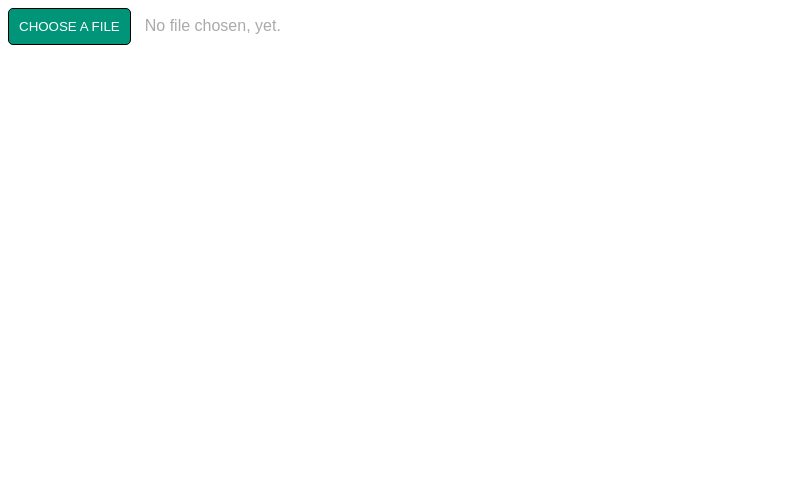
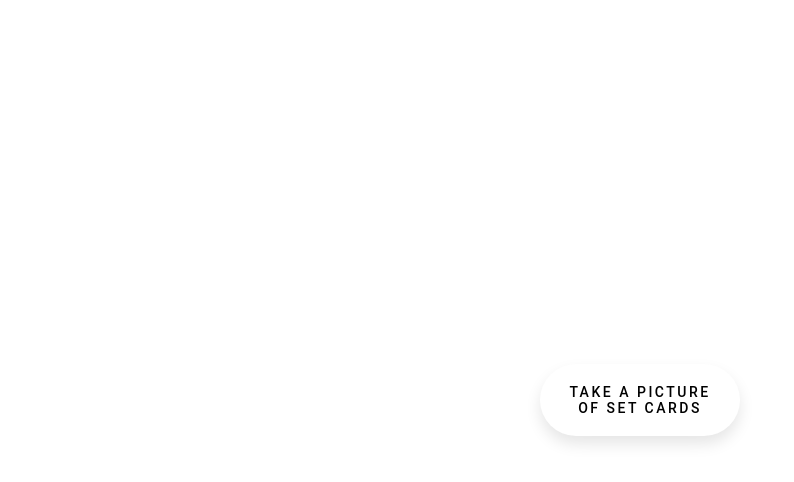
Before and after one commit to GorgeousOne/Set-Card-Detection-js, a plain HTML site: page index.html in a window 1280 px wide. Shown: the whole page, without its empty margins (0-794 px from the left). Drawn offline with Linux system fonts and the light colour scheme.

Commit message:
casually playing around with css

```diff
--- a/css/button.css
+++ b/css/button.css
@@ -1,18 +1,50 @@
+html, body {
+	height: 100%;
+}
+
+.wrap {
+	height: 100%;
+	display: flex;
+	align-items: center;
+	justify-content: center;
+}
+
 #custom-button {
-	padding: 10px;
-	color: white;
-	background-color: #009578;
-	border: 1px solid #000;
-	border-radius: 5px;
+	width: 200px;
+	height: 72px;
+	/*width: 200px;*/
+	/*height: 65px;*/
+
+	font-family: 'Roboto', sans-serif;
+	font-size: 14px;
+	/*font-size: 14px;*/
+
+	text-transform: uppercase;
+	letter-spacing: 2.5px;
+
+	font-weight: 500;
+	color: #000;
+	padding: 0 20px 0 20px;
+
+	background-color: #fff;
+	border: none;
+	/*border-radius: 45px;*/
+	border-radius: 9999px;
+
+	box-shadow: 0 8px 15px rgba(0, 0, 0, 0.1);
+	transition: all 0.3s ease 0s;
 	cursor: pointer;
+	outline: none;
+
+	position: absolute;
+	top: 50%;
+	left: 50%;
+	transform: translate(-50%, -50%);
 }
 
 #custom-button:hover {
-	background-color: #00b28f;
+	background-color: #2EE59D;
+	box-shadow: 0 15px 20px rgba(46, 229, 157, 0.4);
+	color: #fff;
+	/*transform: translate(-50%, -50%) translateY(-7px);*/
 }
-
-#custom-text {
-	margin-left: 10px;
-	font-family: sans-serif;
-	color: #aaa;
-}
--- /dev/null
+++ b/css/image.css
@@ -0,0 +1,13 @@
+* {
+	margin: 0;
+	padding: 0;
+}
+.image-box {
+	display: grid;
+	height: 100%;
+}
+.center-fit {
+	max-width: 100%;
+	max-height: 100vh;
+	margin: auto;
+}
--- a/index.html
+++ b/index.html
@@ -8,13 +8,14 @@
 	<meta name="viewport" content="width=device-width, initial-scale=1">
 	<meta name="theme-color" content="#fafafa">
 	<link rel="stylesheet" href="css/button.css">
+	<link rel="stylesheet" href="css/image.css">
 </head>
 
 <body>
 	<input type="file" id="real-file" accept="image/*" hidden="hidden" />
-	<button type="button" id="custom-button">CHOOSE A FILE</button>
-	<span id="custom-text">No file chosen, yet.</span>
+	<button type="button" id="custom-button">Take a picture of Set cards</button>
 	<script src="js/capture.js"></script>
+
 </body>
 
 </html>
--- a/js/capture.js
+++ b/js/capture.js
@@ -7,11 +7,8 @@ customBtn.addEventListener("click", function() {
 });
 
 
-realFileBtn.addEventListener("change", function() {
-	if (realFileBtn.value) {
-		//regex to extract file name without path
-		customTxt.innerHTML = realFileBtn.value.match(/[\/\\]([\w\d\s\.\-\(\)]+)$/)[1];
-	} else {
-		customTxt.innerHTML = "No file chosen, yet.";
-	}
-});
+// realFileBtn.addEventListener("change", function() {
+// });
+
+console.log("helo");
+realFileBtn.click();
```
